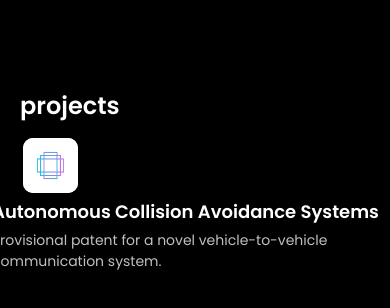
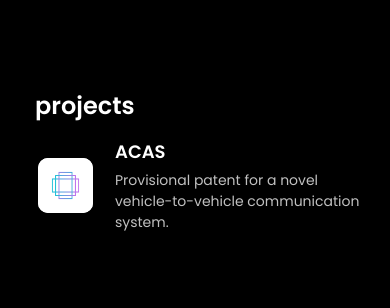
Before and after one commit to Isaac-Porat/isaacporat.github.io, a website built with Vite: page projects/index.html in a window 390 px wide. Built offline with nearby package versions, Linux system fonts and the light colour scheme.

Commit message:
Updated projects mobile device formatting error

```diff
--- a/css/projects.css
+++ b/css/projects.css
@@ -26,9 +26,12 @@ body {
     flex-direction: column;
     justify-content: flex-start;
     align-items: flex-start;
-    width: 900px;
+    width: 100%;
+    max-width: 900px;
     height: 700px;
     overflow-y: auto;
+    padding: 0 15px;
+    box-sizing: border-box;
 }
 
 .container-title {
@@ -77,8 +80,10 @@ body {
 
 .project-details {
     flex-grow: 1;
-    padding: 5px 0px;
-    margin-left: -8px;
+    min-width: 0;
+    padding: 0px 0px;
+    overflow: hidden;
+    width: calc(100% - 300px);
 }
 
 .project-title {
@@ -86,12 +91,16 @@ body {
     font-weight: bold;
     margin: 0 0 5px 0;
     color: var(--primary-color);
+    word-wrap: break-word;
+    overflow-wrap: break-word;
 }
 
 .project-description {
     font-size: 14px;
     color: var(--secondary-color);
     margin: 0;
+    word-wrap: break-word;
+    overflow-wrap: break-word;
 }
 
 .project-dates {
--- a/projects/index.html
+++ b/projects/index.html
@@ -19,7 +19,7 @@
                 <img src="/assets/acas-logo.svg" alt="ACAS logo">
             </div>
             <div class="project-details">
-                <h3 class="project-title">Autonomous Collision Avoidance Systems</h3>
+                <h3 class="project-title">ACAS</h3>
                 <p class="project-description">Provisional patent for a novel vehicle-to-vehicle communication system.</p>
             </div>
             <div class="project-additional-info">
```
Also changed, not shown: css/work.css (+7 -0 lines), work/index.html (+0 -1 lines).
